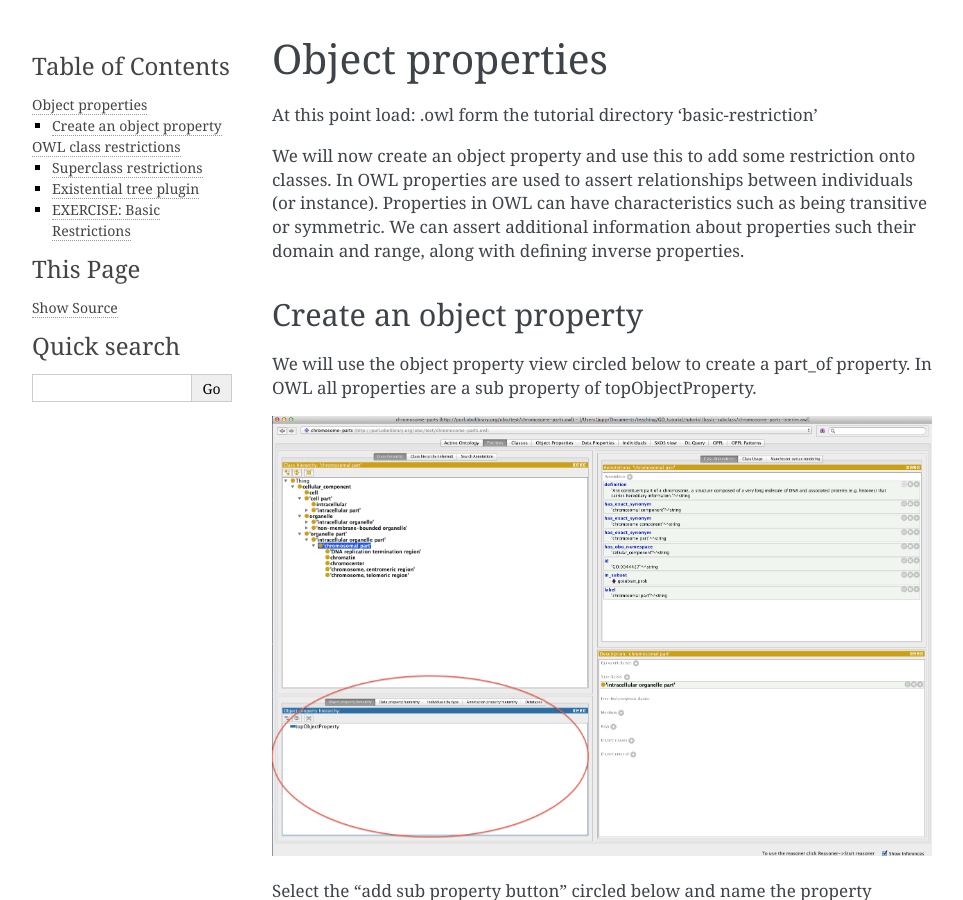
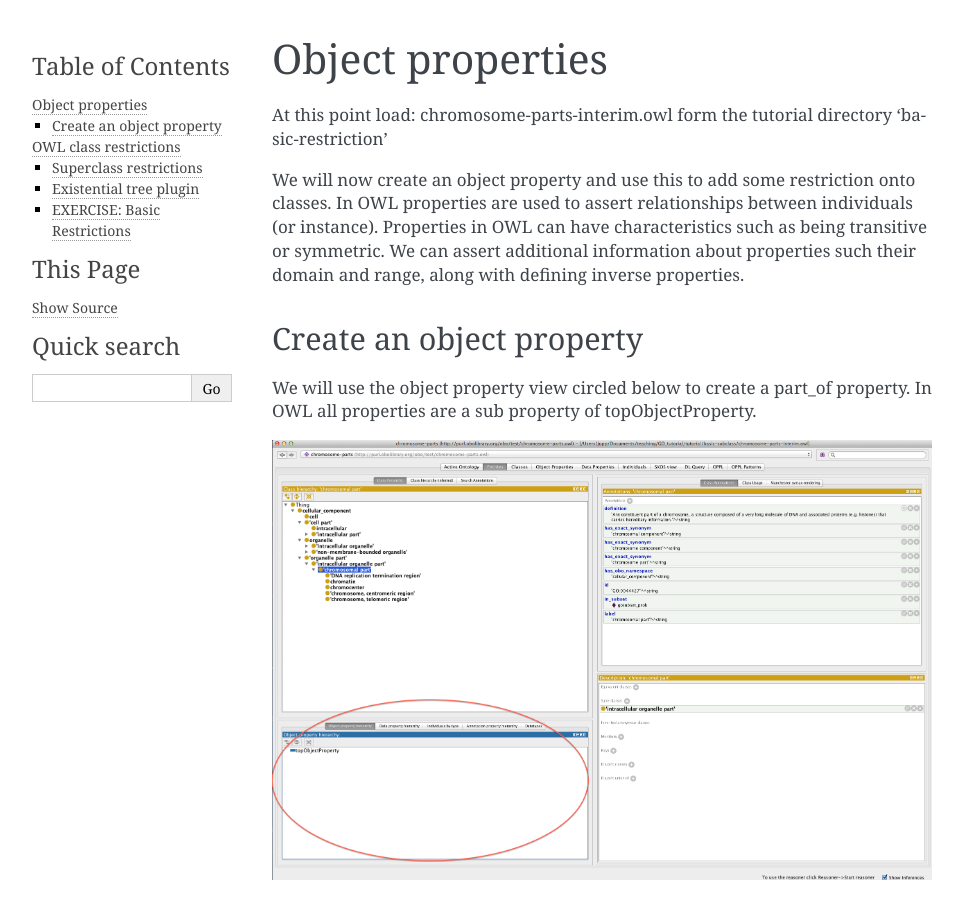
Before and after one commit to geneontology/protege-tutorial, a Sphinx documentation site: the page built from docs/ObjectProperties.md, in a window 1280 px wide and 900 px high. Shown: the whole window, without its empty margins (148-1111 px from the left). Built offline with Sphinx 7.4.7, drawn with Linux system fonts in a browser that asks for light colours.

Commit message:
Update ObjectProperties.md

```diff
--- a/docs/ObjectProperties.md
+++ b/docs/ObjectProperties.md
@@ -1,7 +1,7 @@
 Object properties
 =================
 
-At this point load: .owl form the tutorial directory ‘basic-restriction’
+At this point load: chromosome-parts-interim.owl form the tutorial directory ‘basic-restriction’
 
 We will now create an object property and use this to add some restriction onto classes. In OWL properties are used to assert relationships between individuals (or instance). Properties in OWL can have characteristics such as being transitive or symmetric. We can assert additional information about properties such their domain and range, along with defining inverse properties.
 
```
